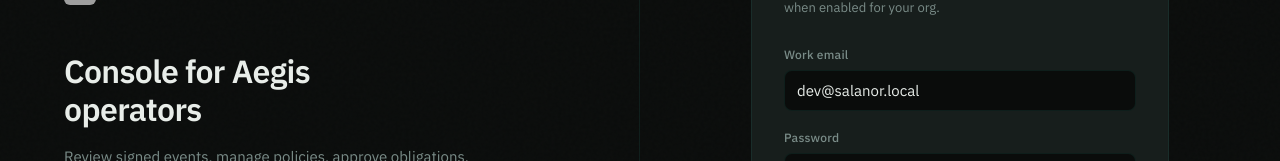
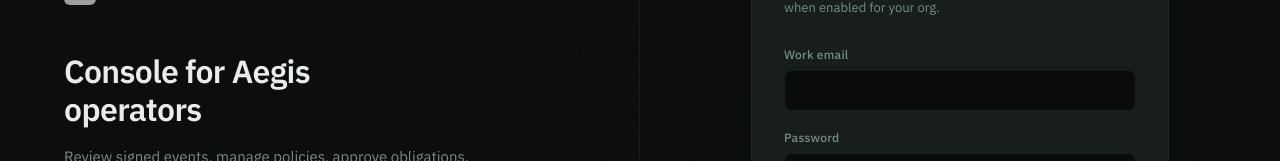
Before and after one commit to lan-dry/xyz, a Next.js app in the folder apps/web-console/: page /login in a window 1280 px wide. Shown: the part 235-396 px from the top of the page. Built offline with nearby package versions, Linux system fonts and the light colour scheme; no server answers; grey boxes are pictures that could not be loaded.

Commit message:
fix(login): leave email field empty instead of dev default

```diff
--- a/apps/web-console/src/app/login/page.tsx
+++ b/apps/web-console/src/app/login/page.tsx
@@ -40,7 +40,7 @@
   const emailParam = searchParams.get("email");
   const oauthError = searchParams.get("oauth_error");
 
-  const [email, setEmail] = useState(emailParam ?? "dev@salanor.local");
+  const [email, setEmail] = useState(emailParam ?? "");
   const [password, setPassword] = useState("");
   const [ssoOrg, setSsoOrg] = useState("");
   const [error, setError] = useState<string | null>(null);
```
Also changed, not shown: 1 other file (tests, documents, lock files or other folders).
